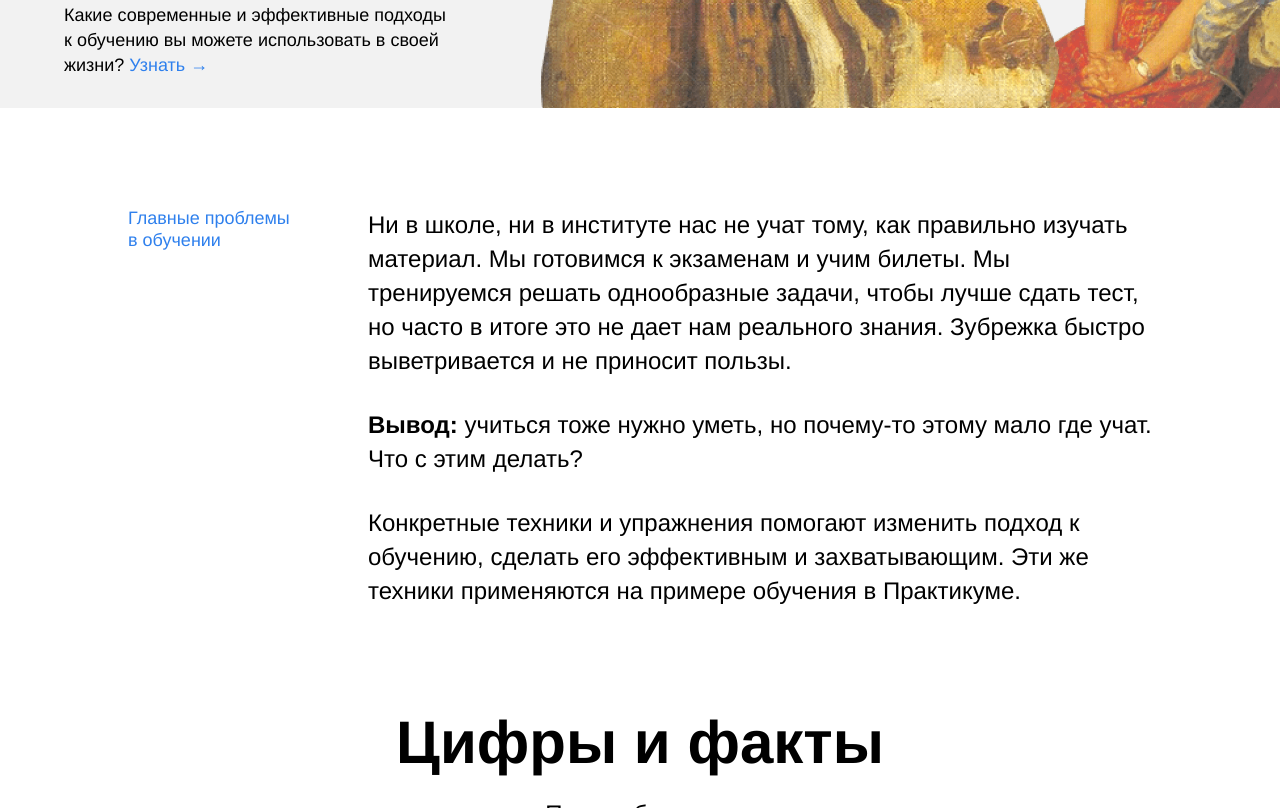
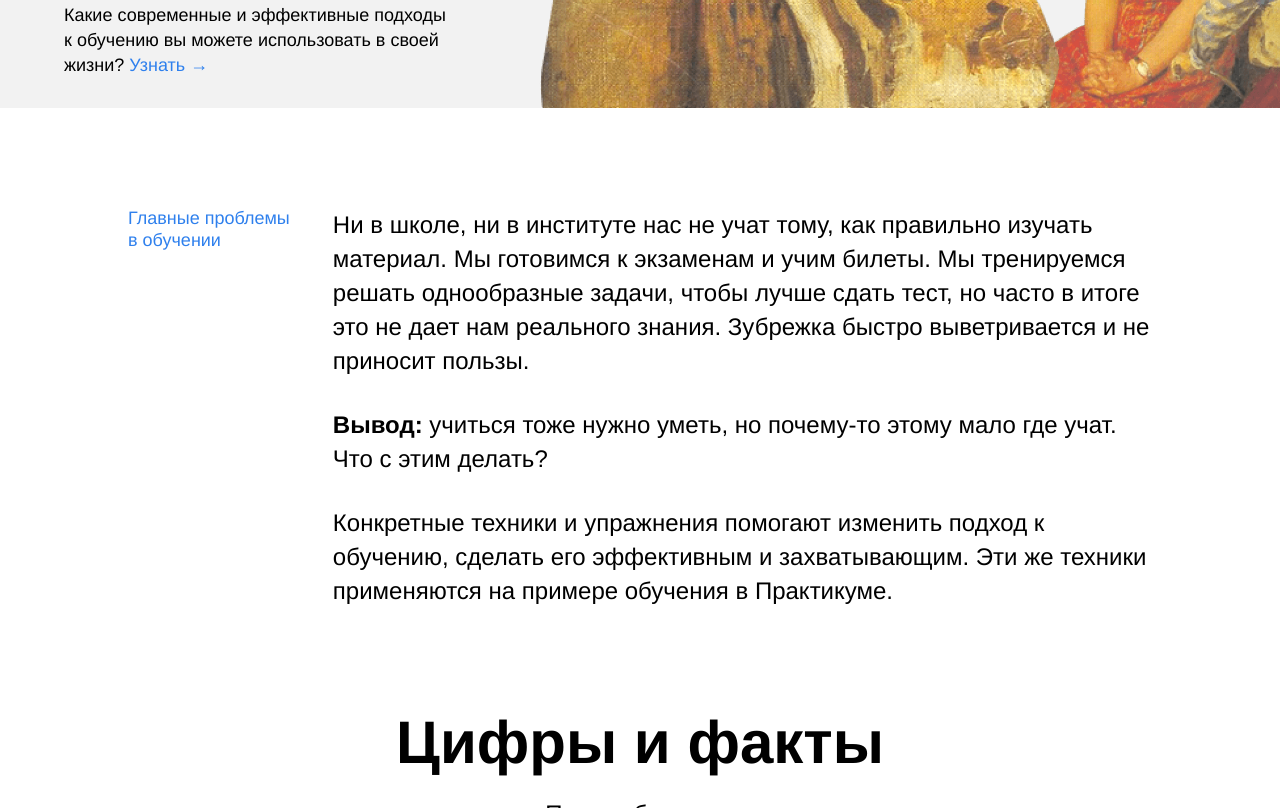
Before and after one commit to Astra-M/how-to-learn, a plain HTML site: page index.html in a window 1280 px wide. Shown: the part 648-1456 px from the top of the page. Drawn offline with Linux system fonts and the light colour scheme.

Commit message:
исправлена ширина элемента в description

```diff
--- a/styles/style.css
+++ b/styles/style.css
@@ -103,7 +103,7 @@
   display: flex;
   flex-direction: column;
   width: 80%;
-  width: 784px;
+  min-width: 784px;
   line-height: 1.2;
   font-size: 18px;
   font-weight: normal;
```
